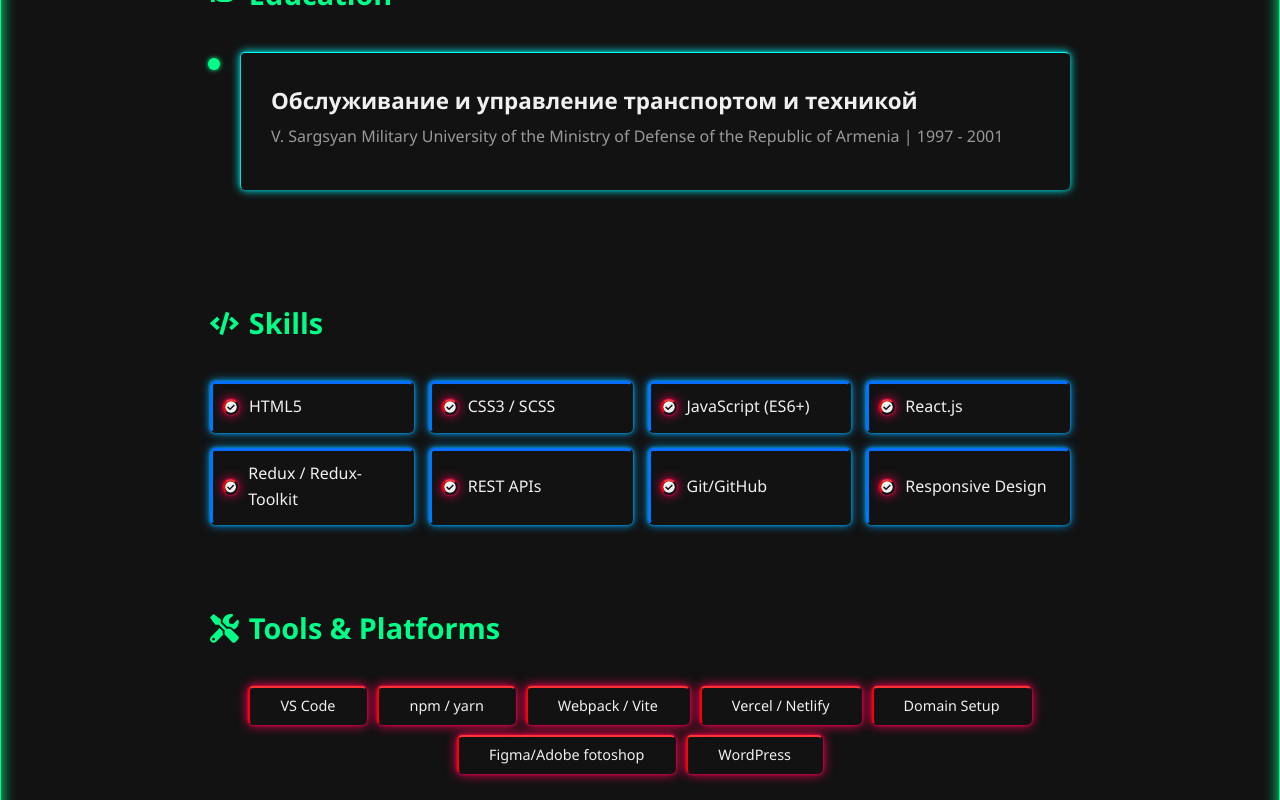
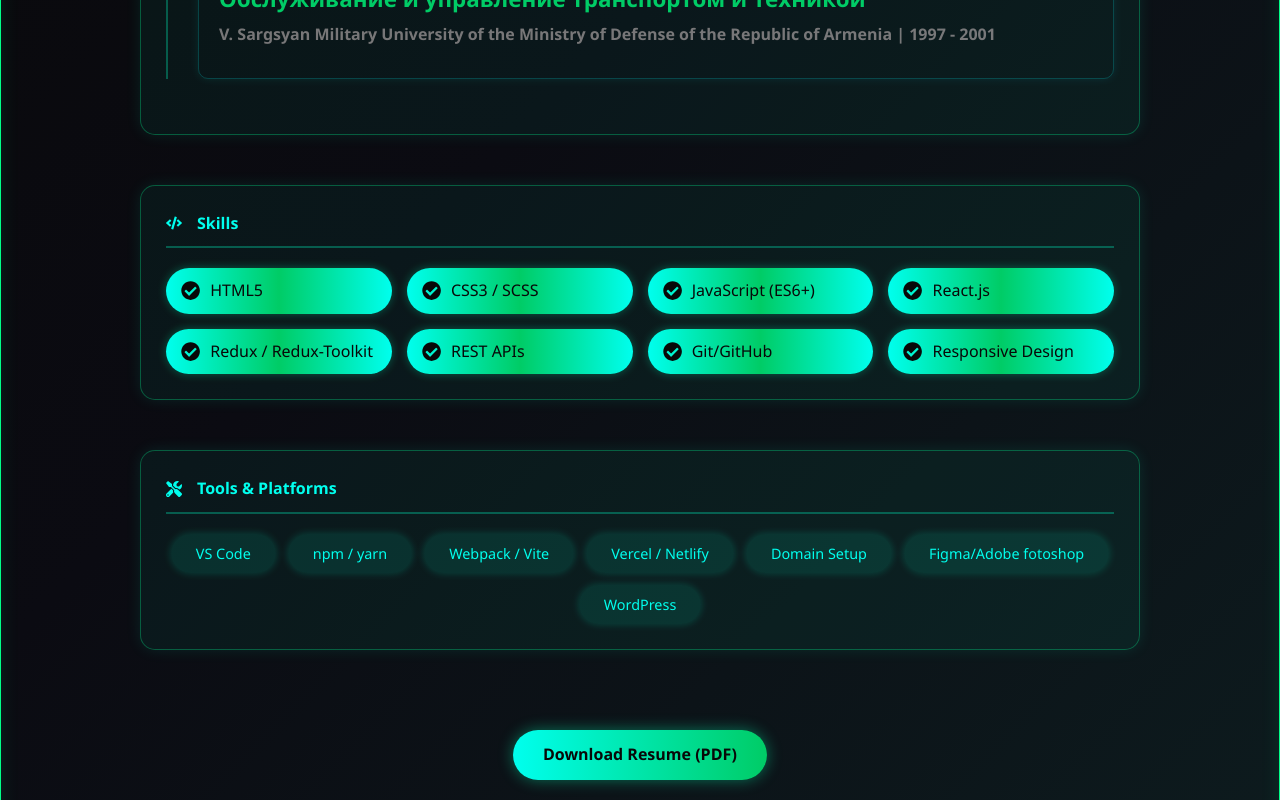
Before and after one commit to Hrach80/hrach-cv, a React (Vite) app: page / in a window 1280 px wide. Shown: the part 3820-4620 px from the top of the page. Built offline with nearby package versions, Linux system fonts and the light colour scheme.

Commit message:
hrach-res

```diff
--- a/src/components/Hero/Hero.scss
+++ b/src/components/Hero/Hero.scss
@@ -370,9 +370,9 @@
 
   .hero__image-container {
     order: -1;
-    /* նկարը առաջինը */
-    width: 120px;
-    height: 120px;
+    margin-top: 30px;
+    width: 220px;
+    height: 220px;
     margin-bottom: 12px;
   }
 
--- a/src/components/Resume/Resume.scss
+++ b/src/components/Resume/Resume.scss
@@ -1,43 +1,45 @@
 .resume {
     padding: 80px 5%;
-    background-color: var(--color-dark-background);
+    background: linear-gradient(135deg, #080808, #0b0b12, #0d1b1e);
     min-height: 100vh;
+    border-radius: 10px;
+    border: 1px solid var(--color-primary);
+    box-shadow: 0 0 25px rgba(0, 255, 200, 0.2), inset 0 0 20px rgba(0, 255, 150, 0.1);
     text-align: center;
-    border-radius: 5px;
-    border: 1px solid var(--color-primary);
-    box-shadow: inset 0 0 15px var(--color-primary);
+    transition: all 0.5s ease;
 
-    &__subtitle {
-        color: var(--color-primary);
-        font-size: 1.1rem;
-        margin-bottom: 5px;
-        font-weight: 400;
+    &:hover {
+        box-shadow: 0 0 35px rgba(0, 255, 255, 0.4), inset 0 0 25px rgba(0, 255, 180, 0.2);
     }
 
     &__title {
-        color:#00ffff;
-        font-size: 2.5rem;
+        font-size: 3rem;
+        font-weight: 700;
+        color: #00ffee;
         margin-bottom: 50px;
-        font-weight: 700;
+        text-shadow: 0 0 20px rgba(0, 255, 255, 0.6);
+        animation: fadeIn 1s ease forwards;
     }
 
     &__container {
-        max-width: 900px;
+        max-width: 1000px;
         margin: 0 auto;
         display: flex;
         flex-direction: column;
-        gap: 40px;
-        animation: fadeIn 1s ease-out forwards;
+        gap: 50px;
+        animation: fadeIn 1s ease forwards;
     }
 
     &__section {
         text-align: left;
-        padding: 20px;
-        border: 1px solid var(--color-border);
-        border-radius: 10px;
-        background-color: var(--color-dark);
+        padding: 25px;
+        border-radius: 15px;
+        background-color: rgba(0, 255, 200, 0.05);
+        border: 1px solid rgba(0, 255, 150, 0.3);
+        box-shadow: 0 0 15px rgba(0, 255, 200, 0.1);
         opacity: 0;
-        animation: fadeInUp 0.8s ease-out forwards;
+        animation: fadeInSlideUp 1s ease-out forwards;
+        transition: all 0.3s ease;
 
         &:nth-child(1) {
             animation-delay: 0.2s;
@@ -54,174 +56,171 @@
         &:nth-child(4) {
             animation-delay: 0.8s;
         }
+
+        &:hover {
+            transform: translateY(-2px);
+            box-shadow: 0 0 25px rgba(0, 255, 255, 0.3);
+        }
     }
 
     &__section-title {
-        color: var(--color-primary);
-        font-size: 1.8rem;
-        margin-bottom: 25px;
+        font-size: 1rem;
+        color: #00ffee;
         display: flex;
         align-items: center;
         gap: 10px;
-        border-bottom: 2px solid rgba(var(--color-primary-rgb), 0.3);
+        margin-bottom: 20px;
+        border-bottom: 2px solid rgba(0, 255, 200, 0.3);
         padding-bottom: 10px;
+
+        svg {
+            margin-right: 5px;
+        }
     }
 }
 
 .timeline {
     position: relative;
     padding-left: 30px;
-    border-left: 2px solid var(--color-border);
-}
+    border-left: 2px solid rgba(0, 255, 200, 0.3);
 
     .timeline-item {
+        position: relative;
         margin-bottom: 30px;
-    position: relative;
-    padding: 30px;
-    border-style: solid;
-    border-width: 1px;
-    border-color: rgba(0, 255, 255, 0.3);
-    border-top-color: #00ffff;
-    border-left-color: #00e0e0;
-    border-bottom-color: transparent;
-    border-right-color: transparent;
-    box-shadow: 0 0 3px #00a0a0, 0 0 10px #00ffff;
+        padding: 20px;
+        border-radius: 10px;
+        border: 1px solid rgba(0, 255, 255, 0.2);
+        box-shadow: 0 0 10px rgba(0, 255, 255, 0.1);
+        transition: all 0.3s ease;
 
-    border-radius: 5px;
-    cursor: pointer;
-    transition:
-        border-color 0.8s ease-in-out,
-        border-top-color 0.8s ease-in-out,
-        border-left-color 0.8s ease-in-out,
-        box-shadow 0.8s ease-in-out;
         &:hover {
-        border-color: rgba(255, 0, 85, 0.3);
-        border-top-color: #ff3333;
-        border-left-color: #ff0000;
-        border-bottom-color: transparent;
-        border-right-color: transparent;
-
-        box-shadow: 0 0 3px #ff0055, 0 0 12px #ff0055;
+            transform: translateX(5px);
+            box-shadow: 0 0 25px rgba(0, 255, 255, 0.3);
         }
 
         &__dot {
             position: absolute;
-        left: -33px;
-        top: 5px;
-        width: 12px;
-        height: 12px;
+            left: -28px;
+            top: 10px;
+            width: 14px;
+            height: 14px;
             border-radius: 50%;
-        background-color: var(--color-primary);
-        border: 3px solid var(--color-dark-background);
-        box-shadow: 0 0 5px var(--color-primary);
+            background-color: #00ffee;
+            border: 3px solid #080808;
+            box-shadow: 0 0 5px #00ffee;
         }
 
         &__content {
             h3 {
                 font-size: 1.4rem;
-            color: var(--color-text-light);
+                color: #00cc66;
                 margin-bottom: 5px;
             }
 
             h4 {
                 font-size: 1rem;
-            color: var(--color-text-dim);
-            font-weight: 400;
+                color: rgba(166, 161, 161, 0.7);
                 margin-bottom: 10px;
             }
 
             p {
                 font-size: 0.95rem;
-            color: var(--color-text-dim);
+                color: rgba(255, 255, 255, 0.6);
                 line-height: 1.5;
+            }
         }
     }
 }
 
 .skills-grid {
     display: grid;
-    grid-template-columns: repeat(auto-fit, minmax(200px, 1fr));
+    grid-template-columns: repeat(auto-fit, minmax(180px, 1fr));
     gap: 15px;
-}
 
     .skill-item {
         display: flex;
         align-items: center;
         gap: 10px;
-    color: var(--color-text-light);
-    font-size: 1rem;
-    padding: 10px;
-    border-radius: 5px;
-    border: 3px solid rgba(0, 153, 255, 0.3);
-    border-top-color: #076eff;
-    border-left-color: #0077ff;
-    border-bottom-color: transparent;
-    border-right-color: transparent;
-    box-shadow: 0 0 3px #00aaff, 0 0 10px #00aaff;
-    transition: transform 0.3s ease;
+        padding: 10px 15px;
+        border-radius: 30px;
+        background: linear-gradient(90deg, #00ffee, #00cc66, #00ffee);
+        box-shadow: 0 0 10px rgba(0, 255, 180, 0.3);
+        color: #080808;
+        font-weight: 500;
+        cursor: pointer;
+        transition: all 0.3s ease;
 
         &:hover {
-        transform: translateX(5px);
+            transform: scale(1.05);
+            box-shadow: 0 0 25px rgba(0, 255, 255, 0.5);
         }
 
         .skill-icon {
-        border: 2px solid rgba(255, 0, 85, 0.3);
-        border-top-color: #ff3333;
-        border-left-color: #ff0000;
-        border-bottom-color: transparent;
-        border-right-color: transparent;
-        box-shadow: 0 0 3px #ff0055, 0 0 12px #ff0055;
-        border-radius: 50px;
+            color: #080808;
+            font-size: 1.2rem;
+        }
     }
 }
 
 .tools-list {
     display: flex;
+    flex-wrap: wrap;
     justify-content: center;
-    flex-wrap: wrap;
-    gap: 10px;
-}
+    gap: 12px;
 
     .tool-tag {
+        font-size: 0.9rem;
+        padding: 8px 25px;
+        border-radius: 30px;
+        background: rgba(0, 255, 200, 0.1);
+        color: #00ffee;
+        font-weight: 500;
+        box-shadow: 0 0 8px rgba(0, 255, 200, 0.2);
+        transition: all 0.3s ease;
 
-    font-size: 0.9rem;
-    padding: 6px 30px;
-    border-radius: 5px;
-    background-color: rgba(var(--color-primary-rgb), 0.15);
-    border: 2px solid rgba(255, 0, 85, 0.3);
-    border-top-color: #ff3333;
-    border-left-color: #ff0000;
-    border-bottom-color: transparent;
-    border-right-color: transparent;
-    box-shadow: 0 0 3px #ff0055, 0 0 12px #ff0055;
-    font-weight: 500;
+        &:hover {
+            transform: translateY(-3px) scale(1.05);
+            box-shadow: 0 0 20px rgba(0, 255, 255, 0.5);
+        }
+    }
 }
 
 .resume__download-box {
-    text-align: center;
     margin-top: 30px;
-}
 
     .download-button {
+        display: inline-block;
         padding: 12px 30px;
-    background-color: var(--color-primary);
-    color: var(--color-dark);
-    border: none;
-    border-radius: 5px;
         font-size: 1rem;
-    font-weight: bold;
+        font-weight: 700;
+        border-radius: 30px;
+        background: linear-gradient(90deg, #00ffee, #00cc66);
+        color: #080808;
+        text-decoration: none;
         cursor: pointer;
-    text-decoration: none;
-    transition: background-color var(--transition-speed);
+        box-shadow: 0 0 15px rgba(0, 255, 180, 0.4);
+        transition: all 0.3s ease;
 
         &:hover {
-        background-color: #00cc6a;
-        color: white;
-        box-shadow: 0 0 15px rgba(var(--color-primary-rgb), 0.5);
+            transform: translateY(-3px) scale(1.05);
+            box-shadow: 0 0 25px rgba(0, 255, 255, 0.6);
+            color: #080808;
+        }
     }
 }
 
-@keyframes fadeInUp {
+/* Animations */
+@keyframes fadeIn {
+    from {
+        opacity: 0;
+    }
+
+    to {
+        opacity: 1;
+    }
+}
+
+@keyframes fadeInSlideUp {
     from {
         opacity: 0;
         transform: translateY(20px);
@@ -233,24 +232,21 @@
     }
 }
 
-@keyframes fadeIn {
-    from {
-        opacity: 0;
+/* --- Responsive --- */
+@media (max-width: 1024px) {
+    .resume__container {
+        gap: 40px;
     }
 
-    to {
-        opacity: 1;
+    .skills-grid {
+        grid-template-columns: repeat(auto-fit, minmax(150px, 1fr));
     }
 }
 
 @media (max-width: 768px) {
     .resume {
-        padding: 60px 5%;
-
-        &__title {
-            font-size: 2rem;
-            margin-bottom: 30px;
-        }
+        padding: 40px 3%;
+        border-radius: 10px;
     }
 
     .skills-grid {
@@ -262,6 +258,26 @@
     }
 
     .timeline-item__dot {
-        left: -23px;
+        left: -20px;
     }
 }
+
+@media (max-width: 480px) {
+    .resume {
+        padding: 20px 2%;
+    }
+
+    .skills-grid {
+        grid-template-columns: 1fr;
+        gap: 10px;
+    }
+
+    .tools-list {
+        gap: 8px;
+    }
+
+    .resume__title {
+        font-size: 2rem;
+        margin-bottom: 30px;
+    }
+}
```
Lines whose indentation alone changed are shown as unchanged.
